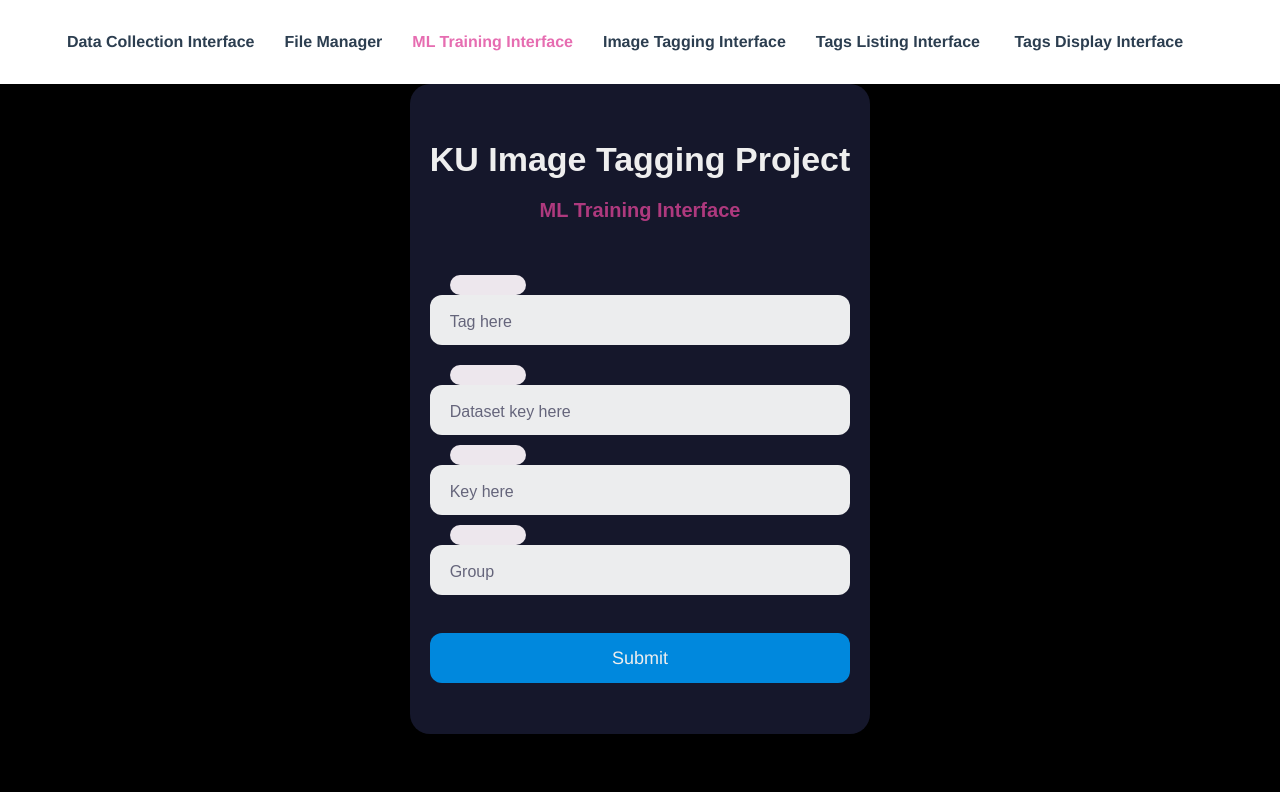
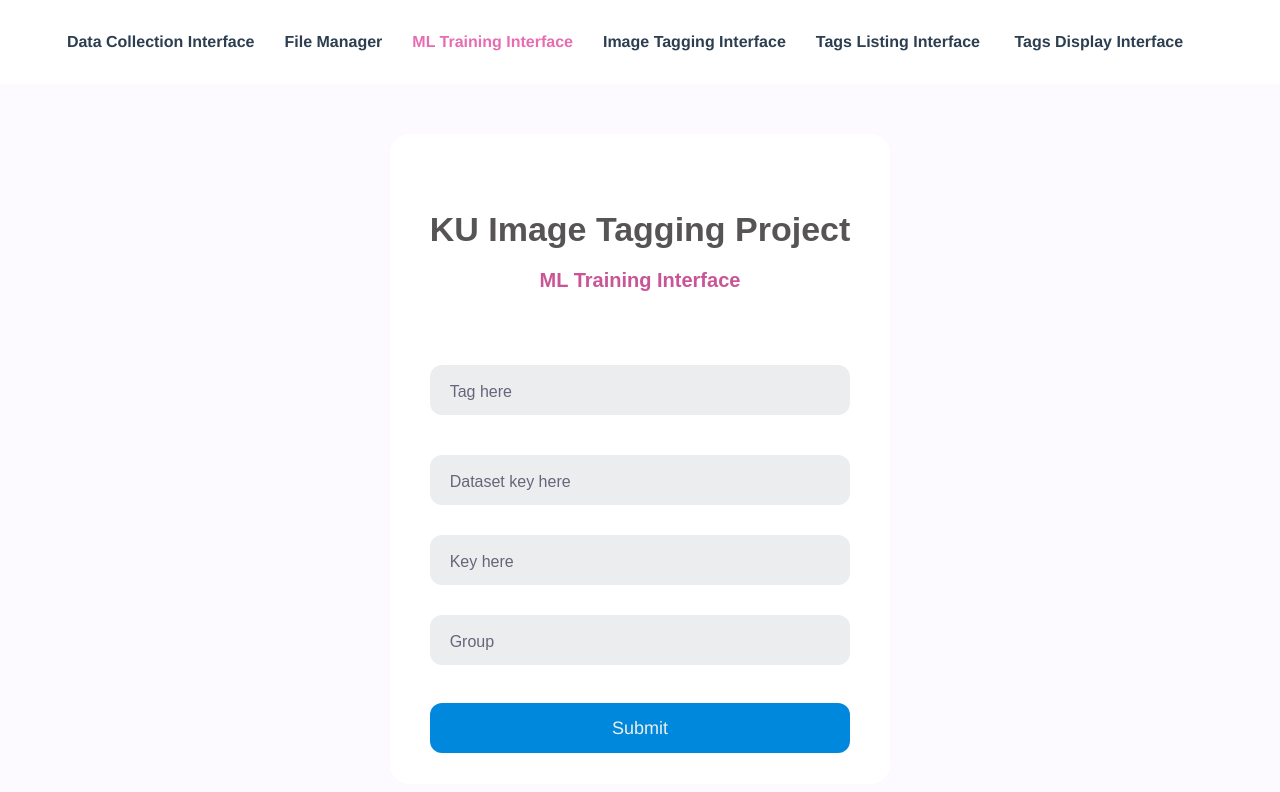
Before and after one commit to ShishirMaidenCodeLife/frontend_kuimg, a Vue app: page /page2 in a window 1280 px wide. Shown: the top 792 px of the page. Built offline with nearby package versions, Linux system fonts and the light colour scheme.

Commit message:
Minor change in the display color (black to pink)

```diff
--- a/src/views/Page2View.vue
+++ b/src/views/Page2View.vue
@@ -1,34 +1,34 @@
 <template>
-    <div class="body">
+    <div class="body" style="background-color: #fcfaff;">
         <Loader msg="Training model" v-if="loading" />
 
         <form v-else method="POST" @submit="checkForm">
-            <div class="form">
+            <div class="form" style="background-color: white; padding:40px;margin-top:10%; width: full;">
 
-                <div class="title">KU Image Tagging Project</div>
+                <div class="title" style="color: #423e40e2;">KU Image Tagging Project</div>
                 <div class="subtitle">ML Training Interface</div>
 
                 <div class="input-container ic2">
                     <input v-model="form.tag" id="tag" class="input" type="text" placeholder=" " />
-                    <div class="cut"></div>
+                    <!-- <div class="cut"></div> -->
                     <label for="tag" class="placeholder">Tag here</label>
                 </div>
 
                 <div class="input-container ic1">
                     <input v-model="dataset_key" id="dataset_key" class="input" type="text" placeholder=" " readonly />
-                    <div class="cut"></div>
+                    <!-- <div class="cut"></div> -->
                     <label for="dataset_key" class="placeholder">Dataset key here</label>
                 </div>
 
                 <div class="input-container ic2">
                     <input v-model="key" id="key" class="input" type="text" placeholder=" " readonly/>
-                    <div class="cut"></div>
+                    <!-- <div class="cut"></div> -->
                     <label for="key" class="placeholder">Key here</label>
                 </div>
 
                 <div class="input-container ic2">
                     <input v-model="form.group" id="group" class="input" type="text" placeholder=" "/>
-                    <div class="cut"></div>
+                    <!-- <div class="cut"></div> -->
                     <label for="group" class="placeholder">Group</label>
                 </div>
 
```
